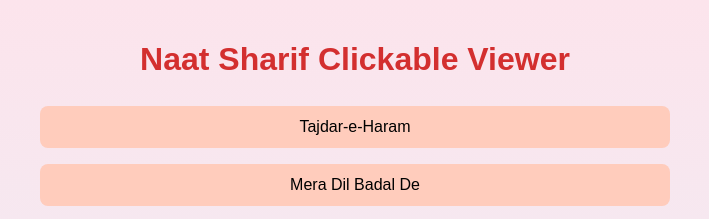
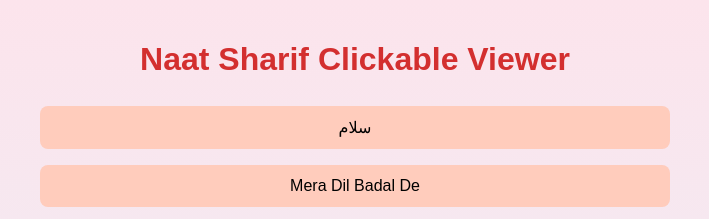
Before and after one commit to MuzammalHussain07/Naat-sharif, a plain HTML site: page index.html in a window 1280 px wide. Shown: the top 219 px of the page, 285-994 px from the left. Drawn offline with Linux system fonts and the light colour scheme.

Commit message:
Update index.html

```diff
--- a/index.html
+++ b/index.html
@@ -62,7 +62,7 @@
 <script>
 // Step 1: Provide your sentences and their page numbers
 const naatList = [
-    { sentence: "Tajdar-e-Haram", page: 1 },
+    { sentence: "سلام", page: 10 },
     { sentence: "Mera Dil Badal De", page: 3 },
     { sentence: "Ya Nabi Salam Alayka", page: 5 },
     { sentence: "Another Naat Example", page: 7 }
```
